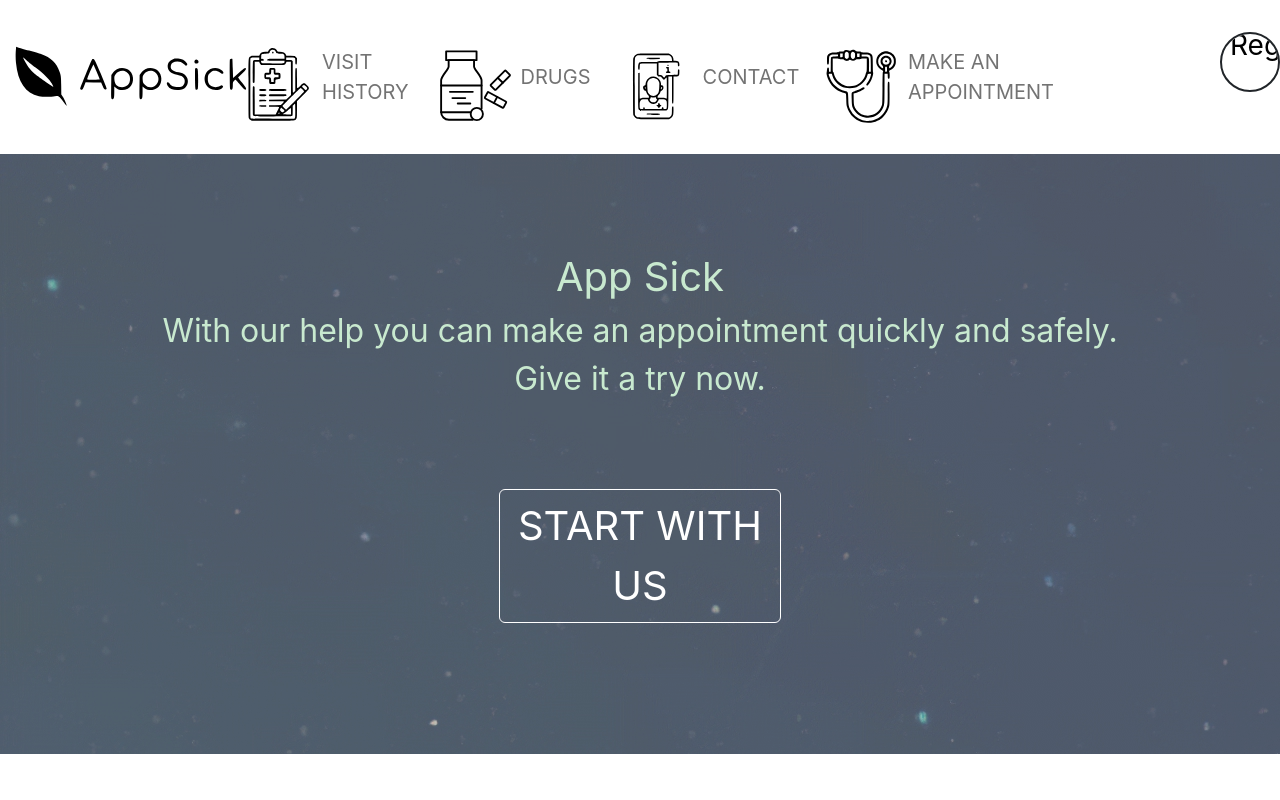
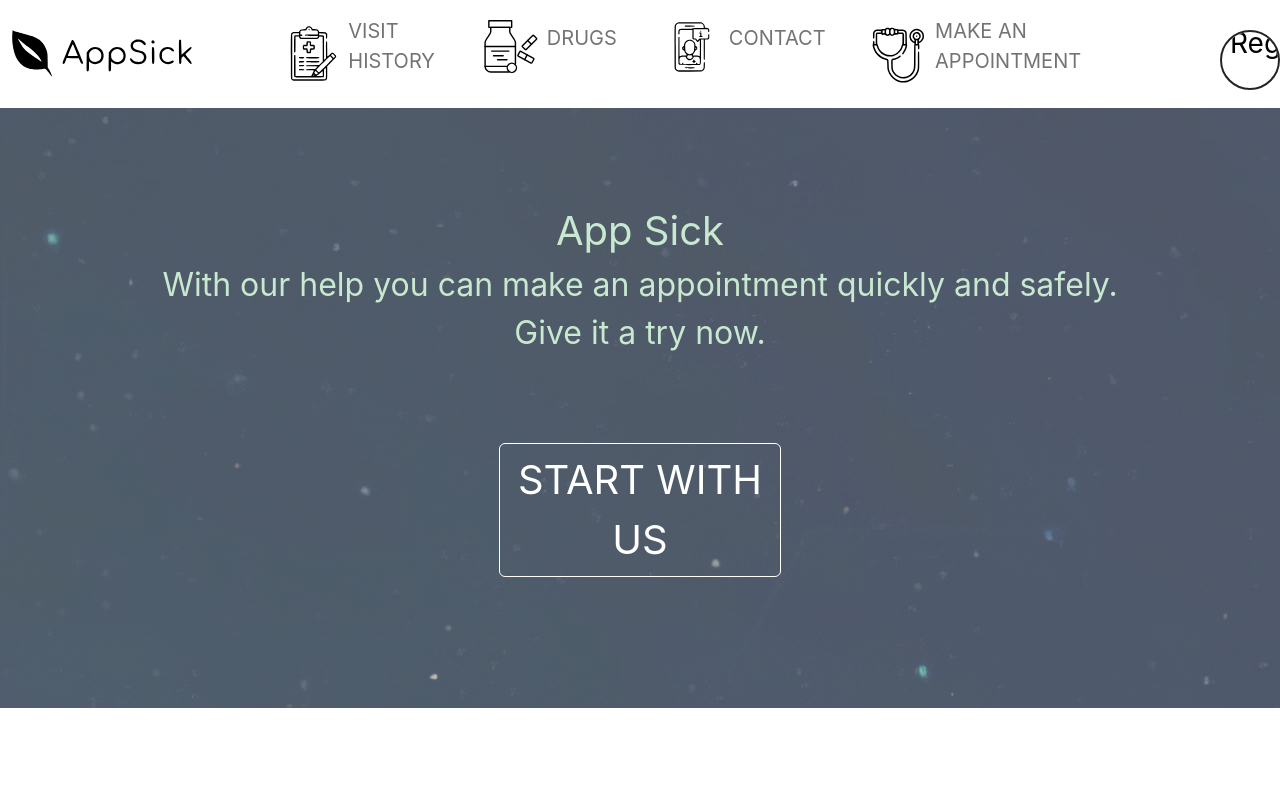
Before and after one commit to OchotaDariusz/appsick-react, a React (Create React App) app: page / in a window 1280 px wide. Shown: the top 800 px of the page. Built offline with nearby package versions, Linux system fonts and the light colour scheme; no server answers.

Commit message:
navbar in the middle with hambuger

```diff
--- a/src/components/Navbar/TheNavbar.js
+++ b/src/components/Navbar/TheNavbar.js
@@ -15,124 +15,50 @@ import NavDropdown from 'react-bootstrap/NavDropdown';
 export default function TheNavbar() {
     return (
         <>
-            {/*<Navbar collapseOnSelect expand="lg" bg="light" >*/}
-            {/*    <Container>*/}
-
-            {/*        <Navbar.Brand href="/" className="">*/}
-            {/*            <img*/}
-            {/*                alt=""*/}
-            {/*                src={logo}*/}
-            {/*                width="300"*/}
-            {/*                className=""*/}
-            {/*            />{' '}*/}
-            {/*        </Navbar.Brand>*/}
-            {/*        <Navbar.Toggle aria-controls="responsive-navbar-nav" />*/}
-            {/*        <Navbar.Collapse id="responsive-navbar-nav">*/}
-            {/*            <Nav className="container-fluid justify-content-between">*/}
-            {/*                <Nav.Link href="/visit">*/}
-            {/*                    <img*/}
-            {/*                        alt=""*/}
-            {/*                        src={visit}*/}
-            {/*                        width="40"*/}
-            {/*                        className="d-inline-block "*/}
-            {/*                    />*/}
-            {/*                    VISIT HISTORY*/}
-            {/*                </Nav.Link>*/}
-            {/*                <Nav.Link href="/visit">*/}
-            {/*                    <img*/}
-            {/*                        alt=""*/}
-            {/*                        src={drugs}*/}
-            {/*                        width="40"*/}
-            {/*                        className="d-inline-block "*/}
-            {/*                    />DRUGS*/}
-            {/*                </Nav.Link>*/}
-            {/*                <Nav.Link href="/visit">*/}
-            {/*                    <img*/}
-            {/*                        alt=""*/}
-            {/*                        src={contact}*/}
-            {/*                        width="40"*/}
-            {/*                        className="d-inline-block "*/}
-            {/*                    />*/}
-            {/*                    CONTACT</Nav.Link>*/}
-            {/*                <Nav.Link href="/visit">*/}
-            {/*                    <img*/}
-            {/*                        alt=""*/}
-            {/*                        src={newVisit}*/}
-            {/*                        width="40"*/}
-            {/*                        className="d-inline-block "*/}
-            {/*                    />*/}
-            {/*                    MAKE AN<br/> APPOINTMENT</Nav.Link>*/}
-
-            {/*            </Nav>*/}
-            {/*            <Nav>*/}
-            {/*                <div className="d-flex justify-content-end pb-5">*/}
-            {/*                    <div className="button-login  fs-3 text-black border border-dark border-2 rounded-pill p-2 "*/}
-            {/*                         role="button">*/}
-            {/*                        <p>Login | Register </p>*/}
-            {/*                        <div className="fs-1">*/}
-            {/*                            <CgKey/>*/}
-            {/*                            /!*<img src={key} alt="key"/>*!/*/}
-
-            {/*                        </div>*/}
-
-            {/*                    </div>*/}
-            {/*                </div>*/}
-            {/*            </Nav>*/}
-            {/*        </Navbar.Collapse>*/}
-            {/*    </Container>*/}
-            {/*</Navbar>*/}
-            <br/>
-            <nav className="navbar navbar-expand-sm justify-content-center align-items-start">
-                <button className="navbar-toggler mr-auto" type="button" data-toggle="collapse" data-target="#navbar">
+            <nav className="navbar navbar-expand-sm  navbar-light flex-nowrap">
+                <button className="navbar-toggler mr-2" type="button" data-toggle="collapse" data-target="#navbar5">
                     <span className="navbar-toggler-icon"></span>
                 </button>
-                <div className="navbar-brand position-absolute mx-0">
-                    <ul className="navbar-nav justify-content-center">
+                <span className="navbar-brand w-100">
+                    <Link to={'/'}><img src={logo} style={{height: 80}} alt="Logo"/></Link>
+                </span>
+                <div className="navbar-collapse collapse w-100 justify-content-center" id="navbar5">
+                    <ul className="navbar-nav mx-auto ">
                         <li>
-                            <Link className="nav-link d-flex align-items-center" to={'/visit'}>
-                                <img className="float-start img-fluid mx-2" src={visit} style={{height: 80}}
+                            <Link className="nav-link d-flex align-items-center fs-5 px-5" to={'/visit'}>
+                                <img className="float-start img-fluid mx-2" src={visit} style={{height: 60}}
                                      alt="visit"/>
-                                <p>VISIT <br/>HISTORY</p>
+                                <p>VISIT HISTORY</p>
                             </Link>
                         </li>
 
                         <li>
-                            <Link className="nav-link d-flex align-items-center" to={'#'}>
-                            <img className="float-start img-fluid mx-2" src={drugs} style={{height: 80}}
+                            <Link className="nav-link d-flex align-items-center fs-5 px-5" to={'#'}>
+                                <img className="float-start img-fluid mx-2 " src={drugs} style={{height: 60}}
                                      alt="drugs"/>
                                 <p>DRUGS</p>
                             </Link>
                         </li>
 
                         <li>
-                            <Link className="nav-link d-flex align-items-center" to={'#'}>
-                                <img className="float-start img-fluid mx-2" src={contact} style={{height: 80}}
+                            <Link className="nav-link d-flex align-items-center fs-5 px-5" to={'#'}>
+                                <img className="float-start img-fluid mx-2" src={contact} style={{height: 60}}
                                      alt="contact"/>
                                 <p>CONTACT</p>
                             </Link>
                         </li>
 
                         <li>
-                            <Link className="nav-link d-flex align-items-center" to={'/register-visit'}>
-                                <img className="float-start img-fluid mx-2" src={newVisit} style={{height: 80}}
+                            <Link className="nav-link d-flex align-items-center fs-5 px-5" to={'/register-visit'}>
+                                <img className="float-start img-fluid mx-2" src={newVisit} style={{height: 60}}
                                      alt="newVisit"/>
                                 <p>MAKE AN <br/>APPOINTMENT</p>
                             </Link>
                         </li>
-
-
-
                     </ul>
-
                 </div>
-                <div className="navbar-collapse collapse" id="navbar">
-                    <div className="navbar-nav justify-content-center">
-                        <div className="navbar-brand">
-                            <Link to={'/'}><img src={logo} style={{height: 80}} alt="Logo"/></Link>
-                        </div>
-                    </div>
-                </div>
-                <div className="d-flex justify-content-end pb-5">
+                <div className="w-100">
+                    <div className="nav-link d-flex justify-content-end pb-5">
                         <div className="button-login  fs-3 text-black border border-dark border-2 rounded-pill p-2 "
                              role="button">
                             <p>Login | Register </p>
@@ -144,74 +70,9 @@ export default function TheNavbar() {
 
                         </div>
                     </div>
+                </div>
             </nav>
 
-<br />
-
-
-            {/*<nav className="navbar navbar-expand-lg bg-light justify-content-center align-items-start">*/}
-            {/*    <div className="container-fluid justify-content-between">*/}
-
-            {/*        <button className="navbar-toggler" type="button" data-bs-toggle="collapse"*/}
-            {/*                data-bs-target="#navbarNavAltMarkup" aria-controls="navbarNavAltMarkup"*/}
-            {/*                aria-expanded="false"*/}
-            {/*                aria-label="Toggle navigation">*/}
-            {/*            <span className="navbar-toggler-icon"></span>*/}
-            {/*        </button>*/}
-            {/*        <div className="collapse navbar-collapse d-flex justify-content-center " id="navbarNavAltMarkup">*/}
-            {/*            <div className="navbar-brand position-absolute mx-0">*/}
-            {/*                <ul className="navbar-nav justify-content-center">*/}
-            {/*                    <li>*/}
-            {/*                        <Link className="nav-link d-flex align-items-center" to={'/visit'}>*/}
-            {/*                            <img className="float-start img-fluid mx-2" src={visit} style={{height: 80}}*/}
-            {/*                                 alt="visit"/>*/}
-            {/*                            <p>VISIT HISTORY</p>*/}
-            {/*                        </Link>*/}
-            {/*                    </li>*/}
-
-            {/*                    <li>*/}
-            {/*                        <Link className="nav-link d-flex align-items-center" to={'#'}>*/}
-            {/*                            <img className="float-start img-fluid mx-2" src={drugs} style={{height: 80}}*/}
-            {/*                                 alt="drugs"/>*/}
-            {/*                            <p>DRUGS</p>*/}
-            {/*                        </Link>*/}
-            {/*                    </li>*/}
-
-            {/*                    <li>*/}
-            {/*                        <Link className="nav-link d-flex align-items-center" to={'#'}>*/}
-            {/*                            <img className="float-start img-fluid mx-2" src={contact} style={{height: 80}}*/}
-            {/*                                 alt="contact"/>*/}
-            {/*                            <p>CONTACT</p>*/}
-            {/*                        </Link>*/}
-            {/*                    </li>*/}
-
-            {/*                    <li>*/}
-            {/*                        <Link className="nav-link d-flex align-items-center" to={'/register-visit'}>*/}
-            {/*                            <img className="float-start img-fluid mx-2" src={newVisit} style={{height: 80}}*/}
-            {/*                                 alt="newVisit"/>*/}
-            {/*                            <p>MAKE AN <br/>APPOINTMENT</p>*/}
-            {/*                        </Link>*/}
-            {/*                    </li>*/}
-            {/*                </ul>*/}
-            {/*            </div>*/}
-            {/*        </div>*/}
-            {/*        <div className="d-flex justify-content-end pb-5">*/}
-            {/*            <div className="button-login  fs-3 text-black border border-dark border-2 rounded-pill p-2 "*/}
-            {/*                 role="button">*/}
-            {/*                <p>Login | Register </p>*/}
-            {/*                <div className="fs-1">*/}
-            {/*                    <CgKey/>*/}
-            {/*                    /!*<img src={key} alt="key"/>*!/*/}
-
-            {/*                </div>*/}
-
-            {/*            </div>*/}
-            {/*        </div>*/}
-
-
-            {/*    </div>*/}
-
-            {/*</nav>*/}
         </>
     );
 
```
Also changed, not shown: src/index.css (line endings or trailing spaces). Lines whose indentation alone changed are shown as unchanged.
